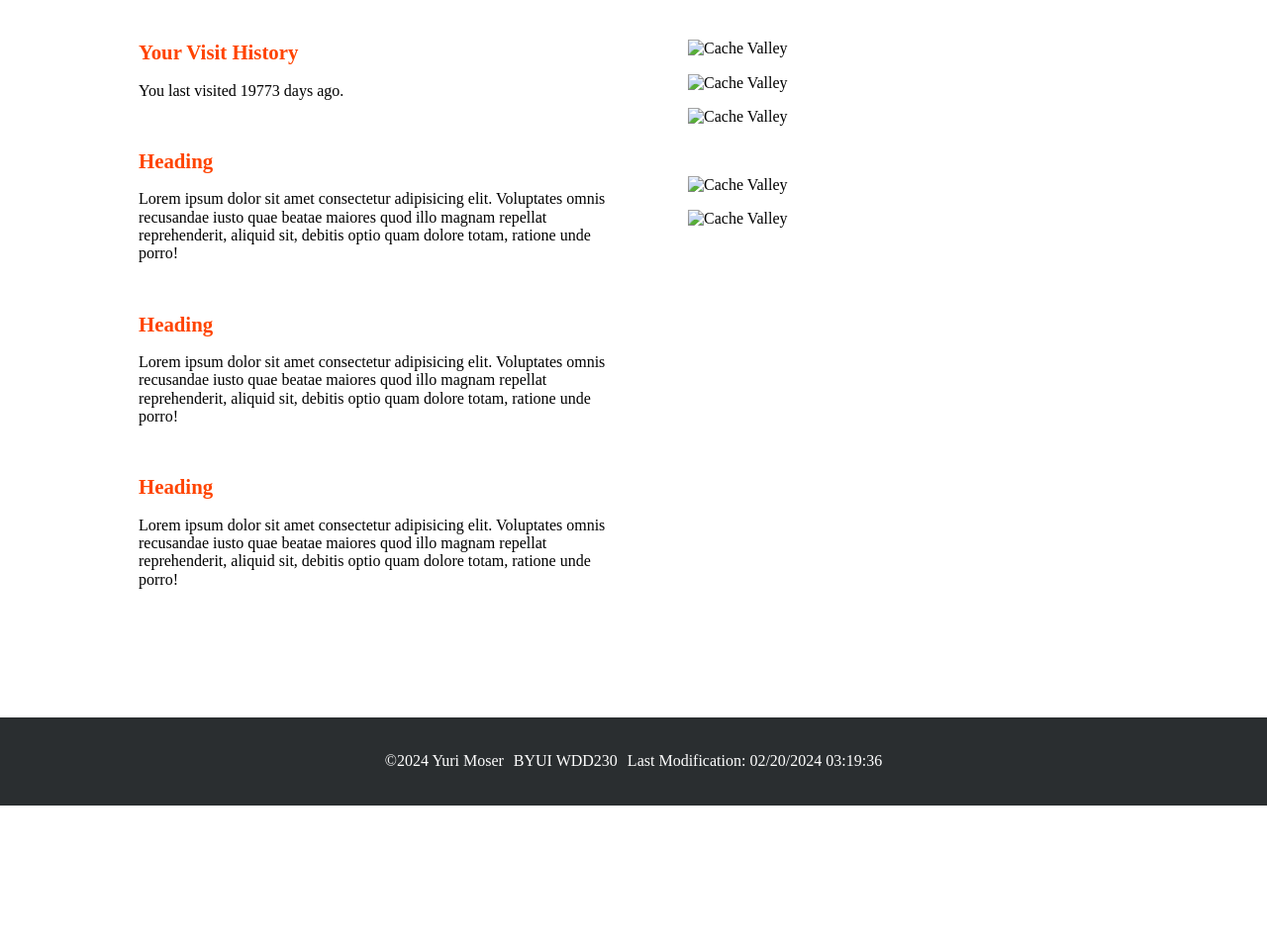
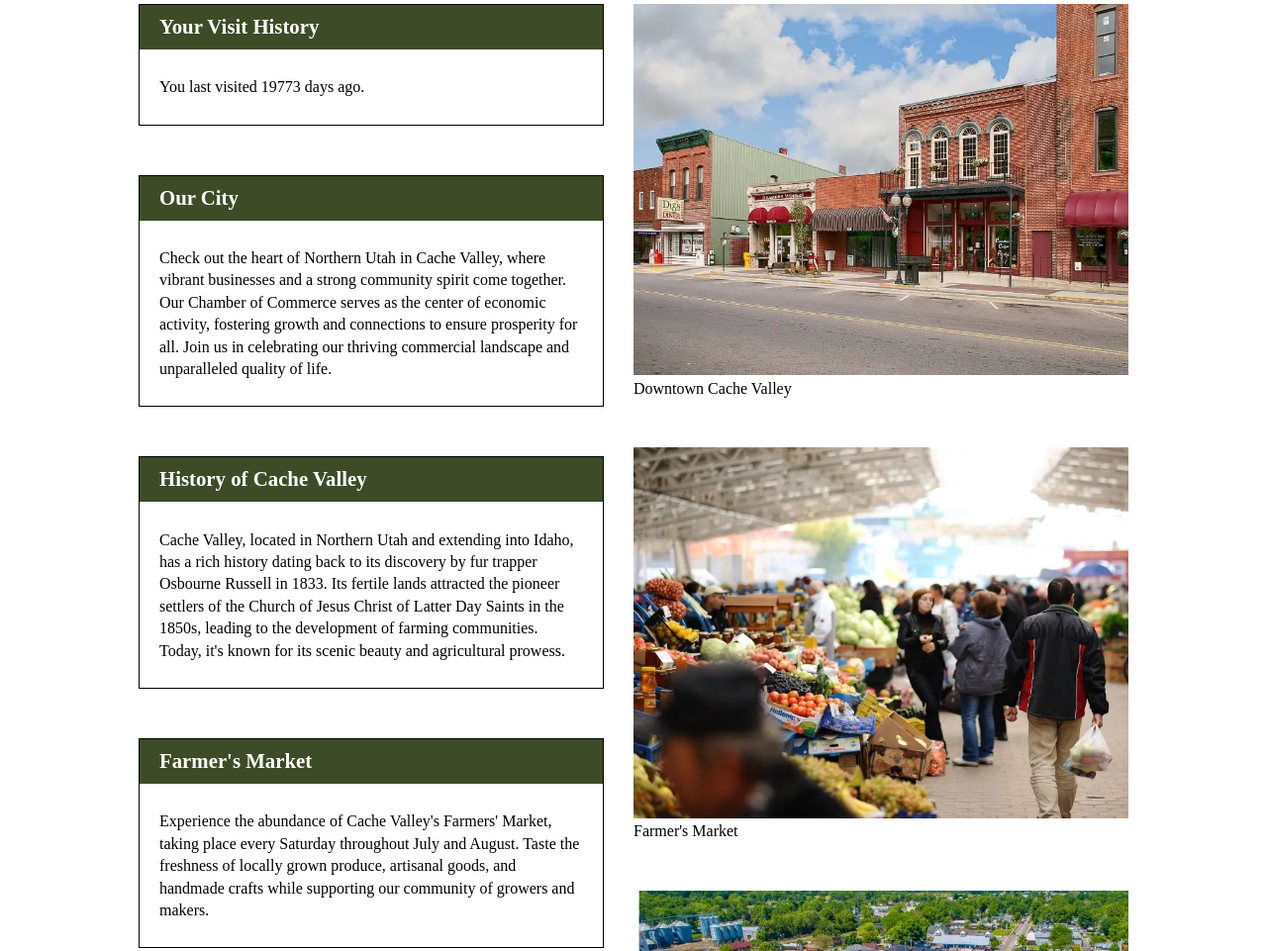
Before and after one commit to ysmoser/wdd230, a plain HTML site: page chamber/discover.html in a window 1280 px wide. Shown: the part 743-1704 px from the top of the page at 99% size. Before the commit the page ends 1557 px from the top, so only its background shows below. Drawn offline with Linux system fonts and the light colour scheme; a web font is replaced by a local one.

Commit message:
Added Discover Page in Chamber webstie for week07 assignment

```diff
--- a/chamber/discover.html
+++ b/chamber/discover.html
@@ -54,61 +54,57 @@
         </ul>
     </nav>
 
-    <main>
+    <main class="disc-main">
         <div class="disc-contents">
             <section>
                 <h2>Your Visit History</h2>
                 <p id="last"></p>
             </section>
             <section>
-                <h2>Heading</h2>
-                <p>Lorem ipsum dolor sit amet consectetur adipisicing elit. Voluptates omnis recusandae iusto quae
-                    beatae
-                    maiores quod illo magnam repellat reprehenderit, aliquid sit, debitis optio quam dolore totam,
-                    ratione
-                    unde porro!</p>
+                <h2>Our City</h2>
+                <p>Check out the heart of Northern Utah in Cache Valley, where vibrant businesses and a strong community
+                    spirit come together. Our Chamber of Commerce serves as the center of economic activity, fostering
+                    growth and connections to ensure prosperity for all. Join us in celebrating our thriving commercial
+                    landscape and unparalleled quality of life.</p>
             </section>
             <section>
-                <h2>Heading</h2>
-                <p>Lorem ipsum dolor sit amet consectetur adipisicing elit. Voluptates omnis recusandae iusto quae
-                    beatae
-                    maiores quod illo magnam repellat reprehenderit, aliquid sit, debitis optio quam dolore totam,
-                    ratione
-                    unde porro!</p>
+                <h2>History of Cache Valley</h2>
+                <p>Cache Valley, located in Northern Utah and extending into Idaho, has a rich history dating back to
+                    its discovery by fur trapper Osbourne Russell in 1833. Its fertile lands attracted the pioneer
+                    settlers of the Church of Jesus Christ of Latter Day Saints in the 1850s, leading to the development
+                    of farming communities. Today, it's known for its scenic beauty and agricultural prowess.</p>
             </section>
             <section>
-                <h2>Heading</h2>
-                <p>Lorem ipsum dolor sit amet consectetur adipisicing elit. Voluptates omnis recusandae iusto quae
-                    beatae
-                    maiores quod illo magnam repellat reprehenderit, aliquid sit, debitis optio quam dolore totam,
-                    ratione
-                    unde porro!</p>
+                <h2>Farmer's Market</h2>
+                <p>Experience the abundance of Cache Valley's Farmers' Market, taking place every Saturday throughout
+                    July and August. Taste the freshness of locally grown produce, artisanal goods, and handmade crafts
+                    while supporting our community of growers and makers. </p>
             </section>
         </div>
         <div class="disc-img">
             <figure>
-                <img src="" alt="Cache Valley" loading="lazy" width="400" height="600">
-                <figcaption></figcaption>
+                <img src="images/cache-discover-4.webp" alt="Cache Valley" loading="lazy" width="500" height="375">
+                <figcaption>Downtown Cache Valley</figcaption>
             </figure>
             <figure>
-                <img src="" alt="Cache Valley" loading="lazy" width="400" height="600">
-                <figcaption></figcaption>
+                <img src="images/cache-discover-2.webp" alt="Cache Valley" loading="lazy" width="500" height="375">
+                <figcaption>Farmer's Market</figcaption>
             </figure>
             <figure>
-                <img src="" alt="Cache Valley" loading="lazy" width="400" height="600">
-                <figcaption></figcaption>
+                <img src="images/cache-discover-3.webp" alt="Cache Valley" loading="lazy" width="500" height="375">
+                <figcaption>Downtown Cache Valley</figcaption>
             </figure>
             <figure>
-                <img src="" alt="">
-                <figcaption></figcaption>
+                <img src="images/cache-discover-5.webp" alt="Cache Valley" loading="lazy" width="500" height="375">
+                <figcaption>Cache Valley Hiking Trail</figcaption>
             </figure>
             <figure>
-                <img src="" alt="Cache Valley" loading="lazy" width="400" height="600">
-                <figcaption></figcaption>
+                <img src="images/cache-discover-1.webp" alt="Cache Valley" loading="lazy" width="500" height="375">
+                <figcaption>Sunset over Cache Valley</figcaption>
             </figure>
             <figure>
-                <img src="" alt="Cache Valley" loading="lazy" width="400" height="600">
-                <figcaption></figcaption>
+                <img src="images/cache-discover-6.webp" alt="Cache Valley" loading="lazy" width="500" height="375">
+                <figcaption>A Park in Cache Valley</figcaption>
             </figure>
         </div>
     </main>
--- a/chamber/styles/medium.css
+++ b/chamber/styles/medium.css
@@ -5,7 +5,7 @@
         display: grid;
         grid-template-columns: 1fr 1fr;
         grid-gap: 50px 30px;
-        padding: 5em 0em;
+        padding: 60px 40px;
     }
 
     section.events {
@@ -57,4 +57,33 @@
         height: 80px;
     }
 
+    /*
+=====================
+=== DISCOVER PAGE ===
+=====================
+*/
+
+    .disc-contents section {
+        border: 1px solid #000;
+    }
+
+    .disc-contents h2 {
+        margin-top: 0px;
+        padding: 10px 20px;
+        background-color: #3D4B26;
+        color: #fff;
+        line-height: 1.2em
+    }
+
+    .disc-contents p {
+        padding: 10px 20px;
+        line-height: 1.4em
+    }
+
+
+    .disc-img figure {
+        margin: 0px;
+        padding-bottom: 50px;
+    }
+
 }
```
Also changed, not shown: chamber/images/cache-discover-1.webp (added), chamber/images/cache-discover-2.webp (added), chamber/images/cache-discover-3.webp (added), chamber/images/cache-discover-4.webp (added), chamber/images/cache-discover-5.webp (added), chamber/images/cache-discover-6.webp (added).
